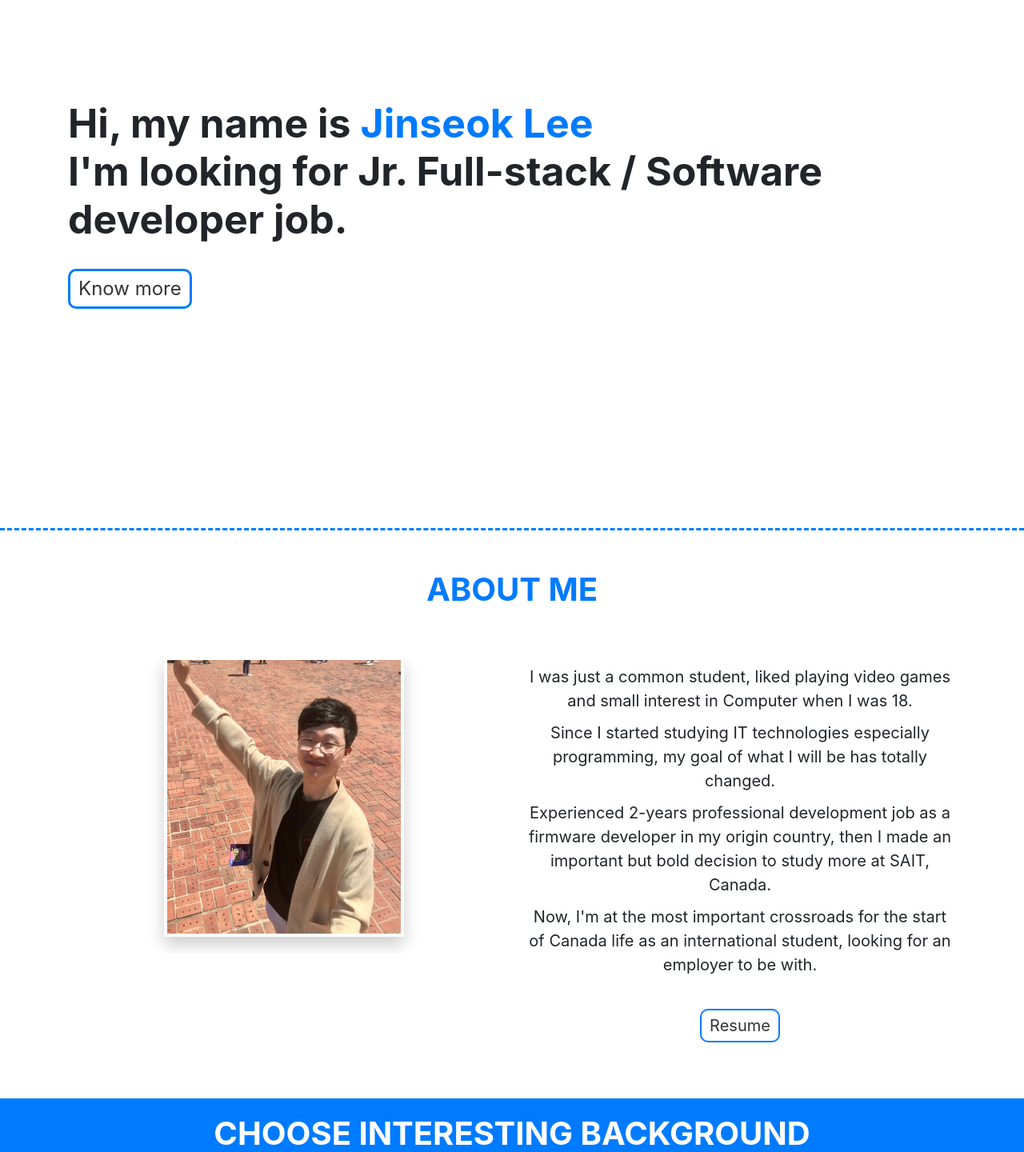
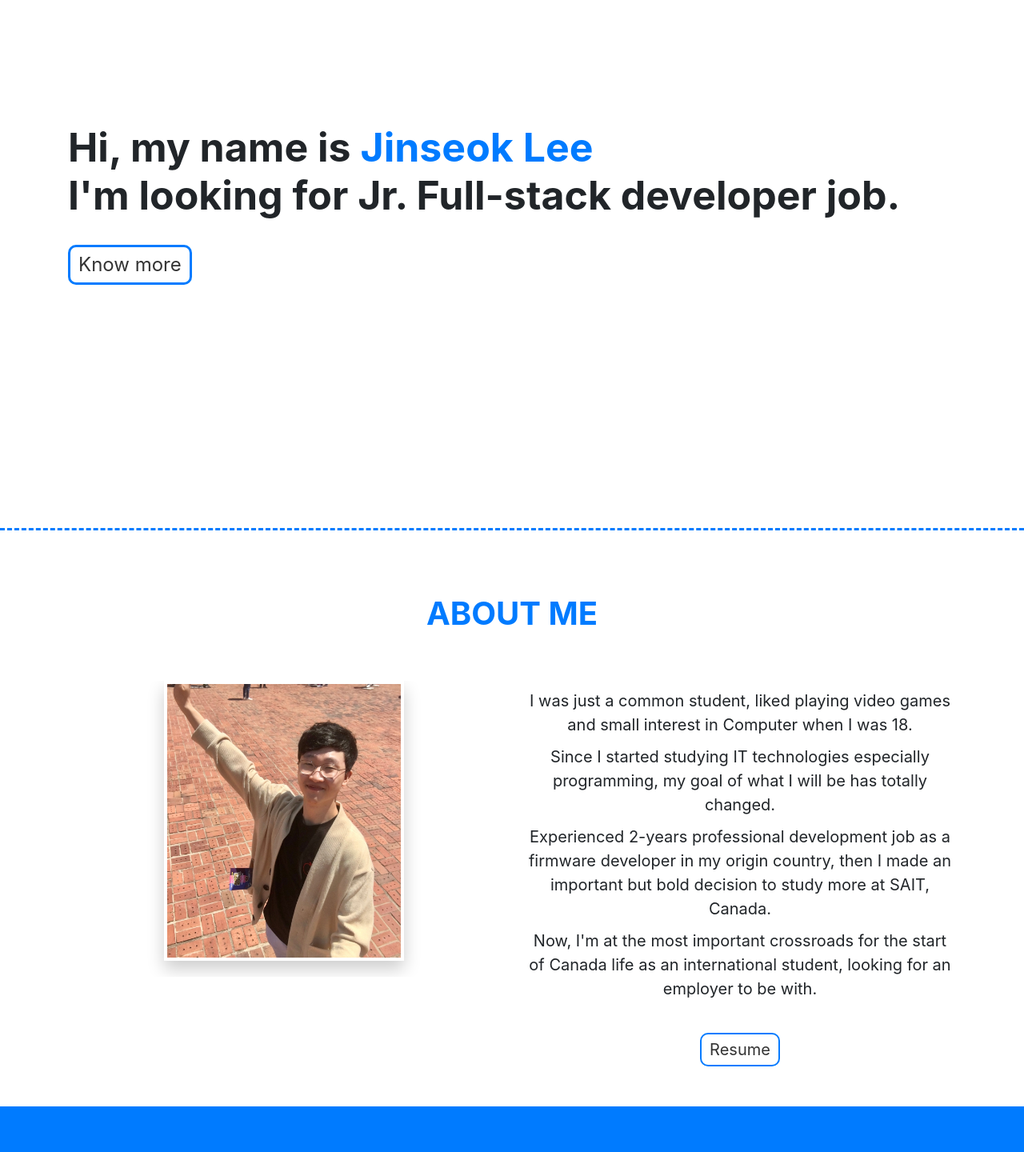
Before and after one commit to paskal3314/Jin.me, a React (Create React App) app: page / in a window 1280 px wide. Shown: the part 140-1580 px from the top of the page at 80% size. Built offline with nearby package versions, Linux system fonts and the light colour scheme.

Commit message:
small design & file changes

```diff
--- a/public/index.html
+++ b/public/index.html
@@ -2,32 +2,9 @@
 <html lang="en">
   <head>
     <meta charset="utf-8" />
-    <link rel="icon" href="%PUBLIC_URL%/favicon.ico" />
-    <meta name="viewport" content="width=device-width, initial-scale=1" />
-    <meta name="theme-color" content="#000000" />
-    <meta
-      name="description"
-      content="Web site created using create-react-app"
-    />
-    <link rel="apple-touch-icon" href="%PUBLIC_URL%/logo192.png" />
-    <!--
-      manifest.json provides metadata used when your web app is installed on a
-      user's mobile device or desktop. See https://developers.google.com/web/fundamentals/web-app-manifest/
-    -->
-    <link rel="manifest" href="%PUBLIC_URL%/manifest.json" />
-    <!--
-      Notice the use of %PUBLIC_URL% in the tags above.
-      It will be replaced with the URL of the `public` folder during the build.
-      Only files inside the `public` folder can be referenced from the HTML.
-
-      Unlike "/favicon.ico" or "favicon.ico", "%PUBLIC_URL%/favicon.ico" will
-      work correctly both with client-side routing and a non-root public URL.
-      Learn how to configure a non-root public URL by running `npm run build`.
-    -->
     <title>Introduce Jinseok</title>
   </head>
   <body>
-    <noscript>You need to enable JavaScript to run this app.</noscript>
     <div id="root"></div>
     <!--
       This HTML file is a template.
--- a/src/App.css
+++ b/src/App.css
@@ -15,10 +15,6 @@
 
 body {
     text-align: center;
-}
-
-section {
-    padding: 2rem 0rem;
 }
 
 .cta-btn{
--- a/src/components/Hero/Hero.jsx
+++ b/src/components/Hero/Hero.jsx
@@ -15,7 +15,7 @@
                         Hi, my name is{' '}
                         <span className="text-color-main">Jinseok Lee</span>
                         <br/>
-                        I'm looking for Jr. Full-stack / Software developer job.
+                        I'm looking for Jr. Full-stack developer job.
                     </h1>
                 </Fade>
                 <Fade left={isDesktop} bottom={!isDesktop} duration={1000} delay={1000} distance="50px">
--- a/src/components/Title/Title.css
+++ b/src/components/Title/Title.css
@@ -3,7 +3,7 @@
     color: white;
     font-weight: bold;
     text-transform: uppercase;
-    margin-bottom: 3rem;
+    margin: 3rem 0;
 }
 
 .section-title-blue {
```
Also changed, not shown: 1 other file (tests, documents, lock files or other folders).
